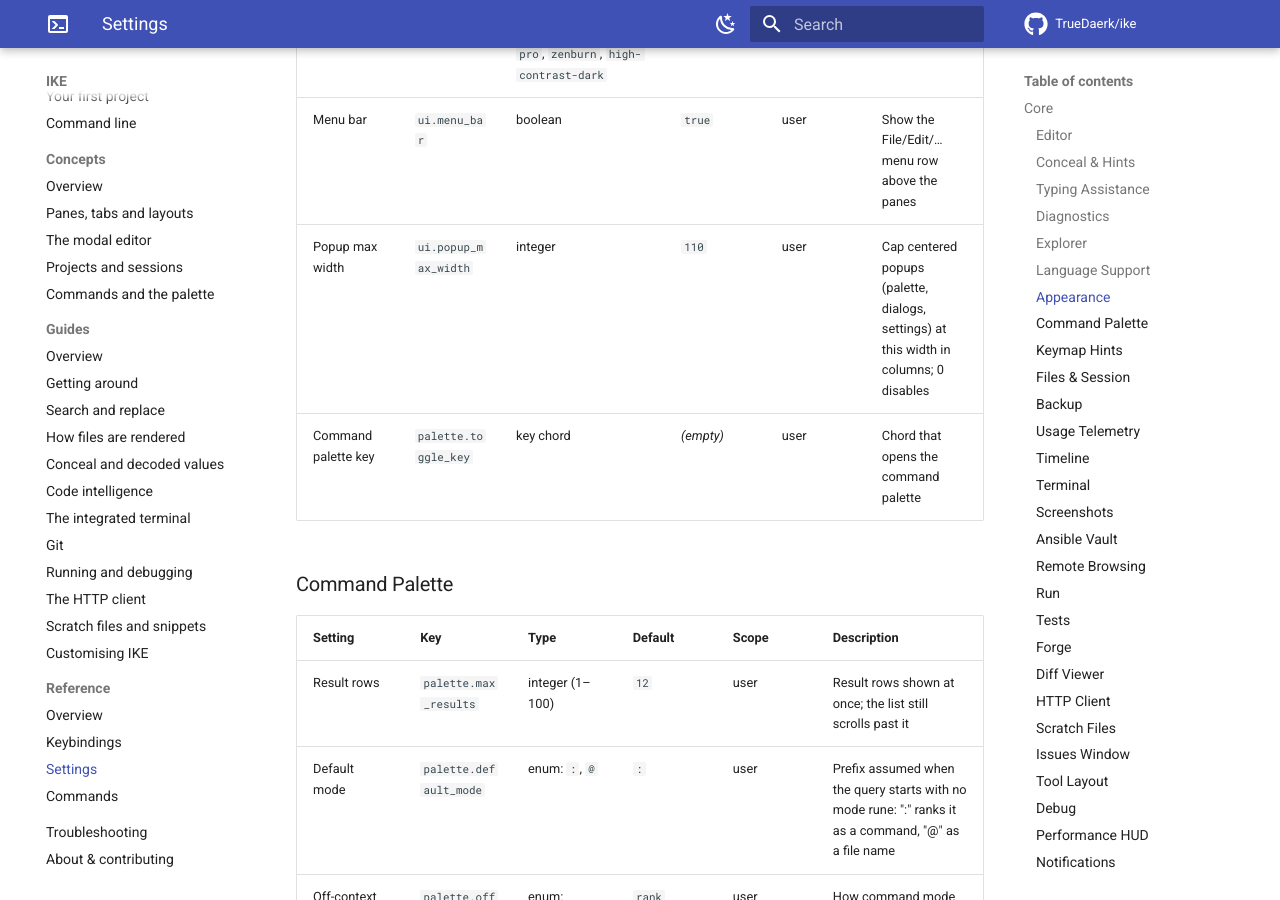
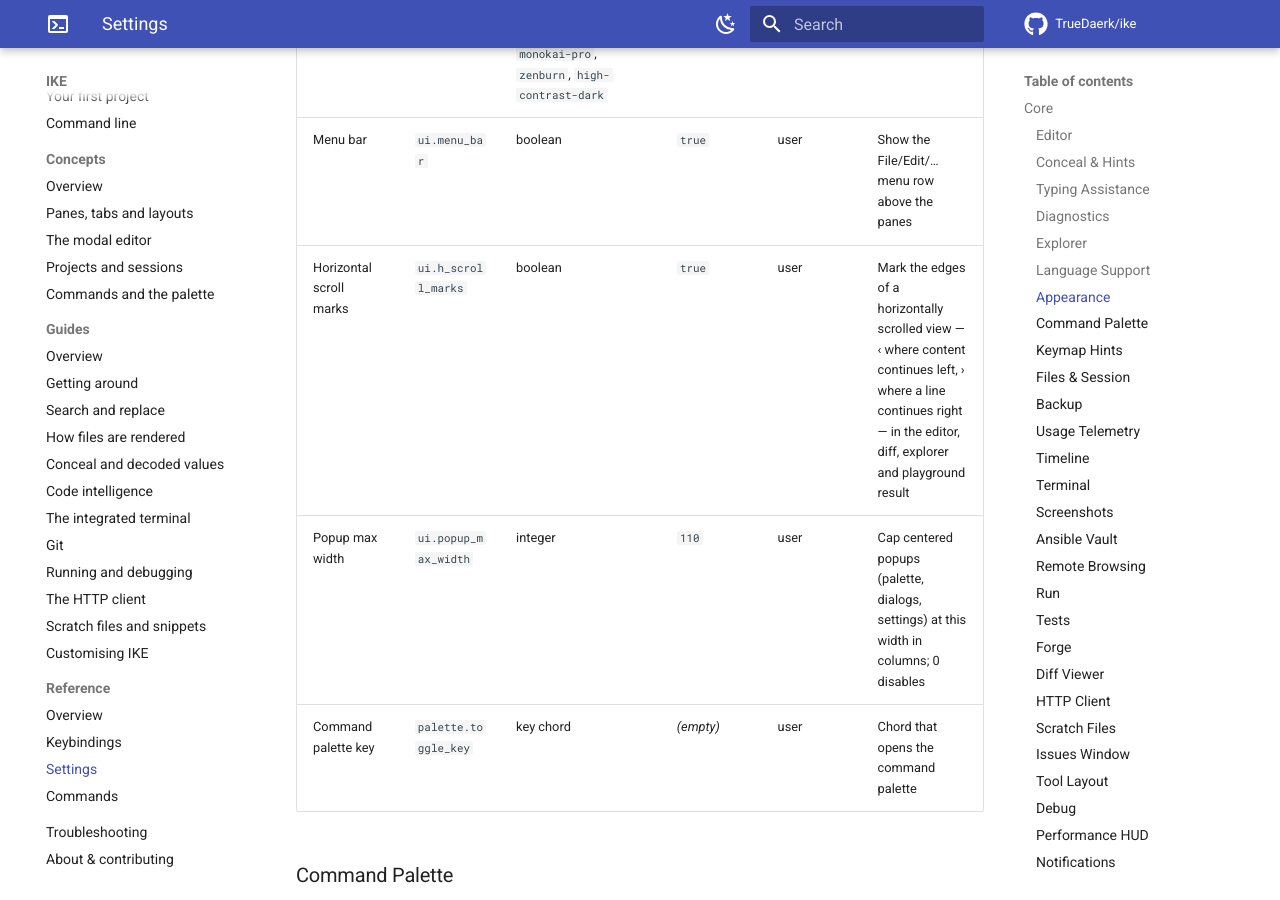
Before and after one commit to TrueDaerk/ike, an MkDocs documentation site: the page built from userdocs/reference/settings.md, in a window 1280 px wide and 900 px high, scrolled down 19120 px. Built offline with MkDocs 1.6.1 and Material for MkDocs 9.7.7, drawn with Linux system fonts in a browser that asks for light colours; comment, search, counter and statistics services are not loaded.

Commit message:
docs(reference): regenerate settings for ui.h_scroll_marks (#2377)
The setting shipped in #2377 without a docgen run, so the drift check
fails on main and on every branch cut from it. Regenerated here to
unblock this PR.

```diff
--- a/userdocs/reference/settings.md
+++ b/userdocs/reference/settings.md
@@ -155,6 +155,7 @@ secrets — are documented together, with screenshots, in
 | Light theme | `theme.light` | enum: `gruvbox-light`, `rose-pine-dawn`, `catppuccin-latte`, `solarized-light`, `intellij-light`, `everforest-light`, `ayu-light`, `github-light`, `high-contrast-light` | `intellij-light` | user | Theme used when auto sync sees a light terminal background |
 | Dark theme | `theme.dark` | enum: `default`, `tokyo-night`, `nord`, `gruvbox`, `rose-pine`, `catppuccin-mocha`, `kanagawa`, `one-dark`, `solarized-dark`, `dracula`, `darcula`, `everforest-dark`, `ayu-dark`, `ayu-mirage`, `github-dark`, `oxocarbon`, `monokai-pro`, `zenburn`, `high-contrast-dark` | `default` | user | Theme used when auto sync sees a dark terminal background |
 | Menu bar | `ui.menu_bar` | boolean | `true` | user | Show the File/Edit/… menu row above the panes |
+| Horizontal scroll marks | `ui.h_scroll_marks` | boolean | `true` | user | Mark the edges of a horizontally scrolled view — ‹ where content continues left, › where a line continues right — in the editor, diff, explorer and playground result |
 | Popup max width | `ui.popup_max_width` | integer | `110` | user | Cap centered popups (palette, dialogs, settings) at this width in columns; 0 disables |
 | Command palette key | `palette.toggle_key` | key chord | *(empty)* | user | Chord that opens the command palette |
 
```
